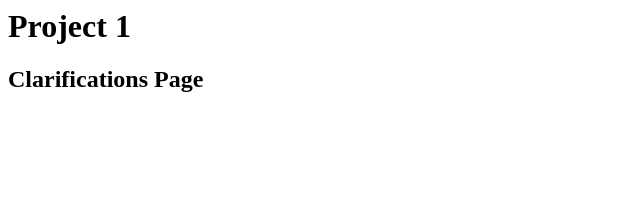
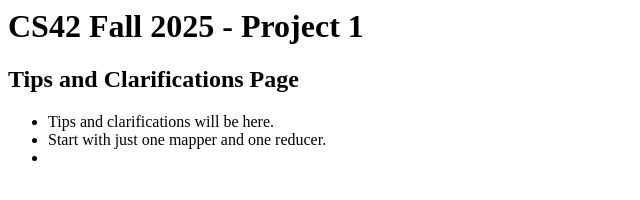
Before and after one commit to korpeoglu/cs342fall2025-p1, a plain HTML site: page docs/index.html in a window 1280 px wide. Shown: the whole page, without its empty margins (0-640 px from the left). Drawn offline with Linux system fonts and the light colour scheme.

Commit message:
Update index.html

```diff
--- a/docs/index.html
+++ b/docs/index.html
@@ -1,2 +1,9 @@
-<h1>Project 1</h1>
-<h2>Clarifications Page</h2>
+<h1>CS42 Fall 2025 - Project 1</h1>
+<h2>Tips and Clarifications Page</h2>
+
+<ul>
+  <li>Tips and clarifications will be here. </li>
+  <li>Start with just one mapper and one reducer. </li>
+  <li></li>
+
+</ul>
```
